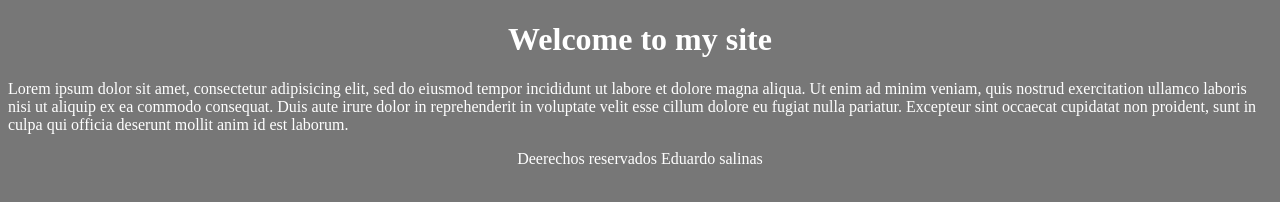
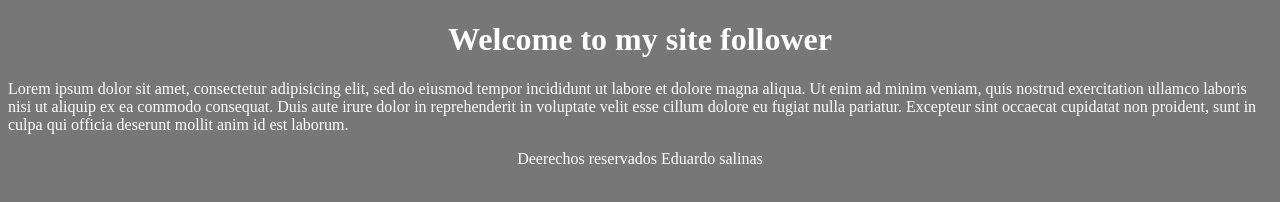
Before and after one commit to eduardosalinas90/mi-sitio-web-git, a plain HTML site: page index.html in a window 1280 px wide. Drawn offline with Linux system fonts and the light colour scheme.

Commit message:
Update index.html

```diff
--- a/index.html
+++ b/index.html
@@ -9,7 +9,7 @@
 <body>
 
 	<div class="container">
-		<h1>Welcome to my site</h1>
+		<h1>Welcome to my site follower</h1>
 		<p>Lorem ipsum dolor sit amet, consectetur adipisicing elit, sed do eiusmod
 tempor incididunt ut labore et dolore magna aliqua. Ut enim ad minim veniam,
 quis nostrud exercitation ullamco laboris nisi ut aliquip ex ea commodo
```
